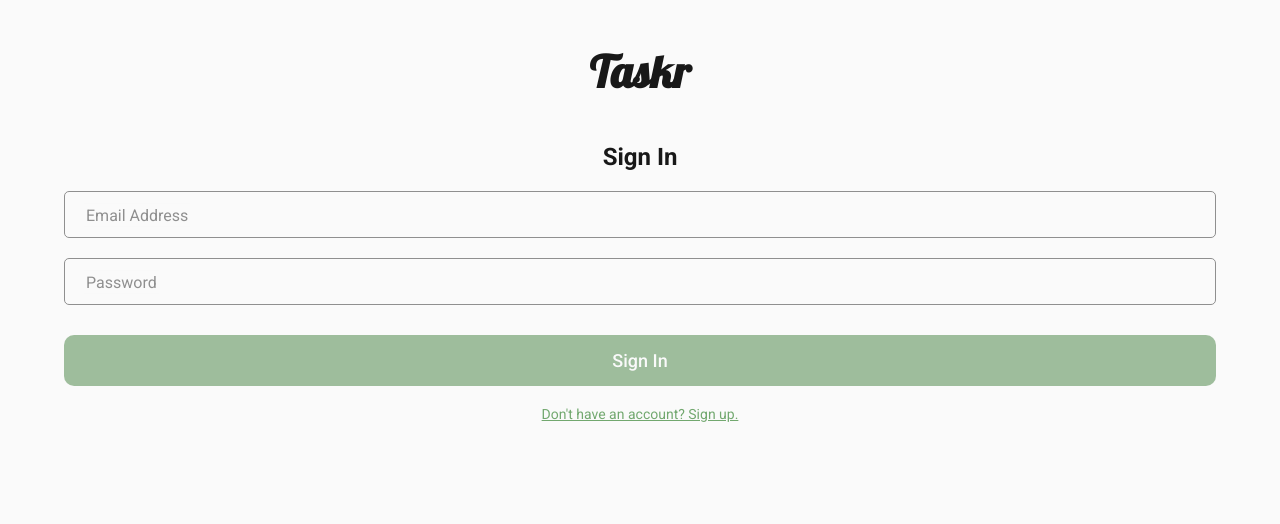
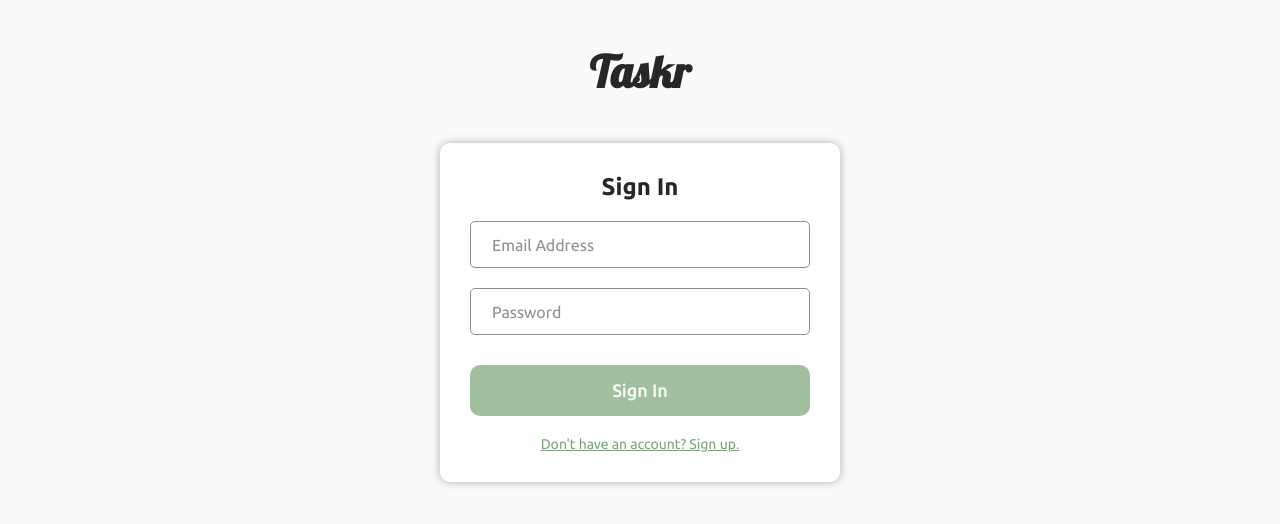
Before and after one commit to nkhatri7/task-manager-frontend, a React (Create React App) app: page /auth in a window 1280 px wide. Shown: the top 524 px of the page. Built offline with nearby package versions, Linux system fonts and the light colour scheme.

Commit message:
adding desktop view for auth page

```diff
--- a/package.json
+++ b/package.json
@@ -1,5 +1,5 @@
 {
-  "name": "task-manager-frontend",
+  "name": "taskr-frontend",
   "version": "0.1.0",
   "private": true,
   "dependencies": {
--- a/src/_global.scss
+++ b/src/_global.scss
@@ -1,5 +1,5 @@
 // DARK THEME
-$primaryDark: #181818;
+$primaryDark: #272727;
 
 // LIGHT THEME
 $primaryLight: #FAFAFA;
--- a/src/components/AuthCard/AuthCard.scss
+++ b/src/components/AuthCard/AuthCard.scss
@@ -2,6 +2,15 @@
 
 .auth-card {
     width: 90%;
+    max-width: 400px;
+    @media screen and (min-width: 500px) {
+        border-radius: 10px;
+        box-shadow: 0px 0px 10px 0px var(--box-shadow-colour);
+        -webkit-box-shadow: 0px 0px 10px 0px var(--box-shadow-colour);
+        -moz-box-shadow: 0px 0px 10px 0px var(--box-shadow-colour);
+        padding: 30px;
+        background-color: var(--base);
+    }
     > .auth-form {
         @include g.flex-column-centre();
         width: 100%;
@@ -27,6 +36,9 @@
                     background-color: var(--bg);
                     padding: 2px;
                     transition: font-size 0.3s ease, top 0.3s ease, color 0.3s ease;
+                    @media screen and (min-width: 500px) {
+                        background-color: var(--base);
+                    }
                 }
                 > .auth-input {
                     width: 100%;
@@ -36,6 +48,9 @@
                     border: 1px solid var(--neutral-grey);
                     color: var(--text-color);
                     caret-color: var(--text-color);
+                    @media screen and (min-width: 500px) {
+                        background-color: var(--base);
+                    }
                     &::placeholder {
                         visibility: hidden;
                     }
@@ -55,6 +70,9 @@
                         -webkit-text-fill-color: var(--text-color);
                         -webkit-box-shadow: 0 0 0px 1000px var(--bg) inset;
                         transition: background-color 5000s ease-in-out 0s;
+                        @media screen and (min-width: 500px) {
+                            -webkit-box-shadow: 0 0 0px 1000px var(--base) inset;
+                        }
                     }
                 }
                 .auth-input:not(.auth-input-error):focus {
@@ -83,6 +101,9 @@
                         -webkit-text-fill-color: var(--text-color);
                         -webkit-box-shadow: 0 0 0px 1000px var(--bg) inset;
                         transition: background-color 5000s ease-in-out 0s;
+                        @media screen and (min-width: 500px) {
+                            -webkit-box-shadow: 0 0 0px 1000px var(--base) inset;
+                        }
                     }
                 }
                 > .password-visibility-toggle {
--- a/src/index.scss
+++ b/src/index.scss
@@ -2,17 +2,21 @@
 
 @import url('https://fonts.googleapis.com/css2?family=Lobster&display=swap');
 @import url('https://fonts.googleapis.com/css2?family=Roboto:wght@300;400;500;700&display=swap');
+@import url('https://fonts.googleapis.com/css2?family=Ubuntu:wght@300;400;500;700&display=swap');
 
 :root {
+    --base: #FFFFFF;
     --bg: #{g.$primaryLight};
     --text-color: #{g.$primaryDark};
     --neutral-grey: #8F8F8F;
     --accent-green: #448241;
     --accent-secondary-green: #72A86F;
     --accent-red: #CD4B4B;
+    --box-shadow-colour: rgba(0, 0, 0, 0.3);
 }
 
 [data-theme="dark"] {
+    --base: #141414;
     --bg: #{g.$primaryDark};
     --text-color: #{g.$primaryLight};
     --neutral-grey: #BABABA;
@@ -25,12 +29,12 @@
 }
 
 body {
-    font-family: 'Roboto', sans-serif;
+    font-family: 'Ubuntu', 'Roboto', sans-serif;
     -webkit-font-smoothing: antialiased;
     -moz-osx-font-smoothing: grayscale;
     background-color: var(--bg);
     transition: background-color 0.3s ease;
     button, input, span {
-        font-family: 'Roboto', sans-serif;
+        font-family: 'Ubuntu', 'Roboto', sans-serif;
     }
 }
```
Also changed, not shown: 1 other file (tests, documents, lock files or other folders).
